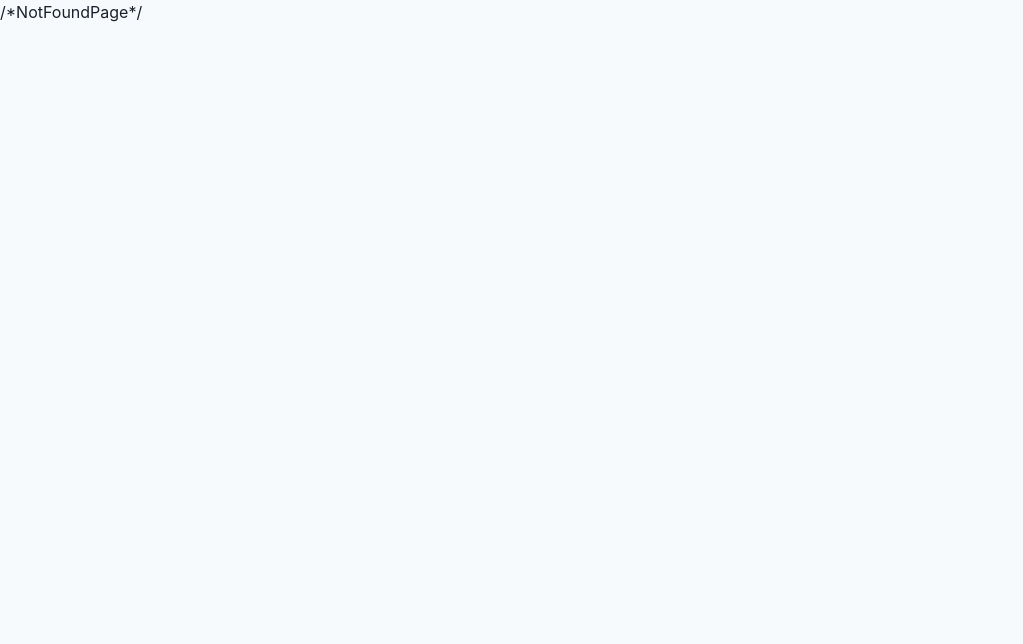
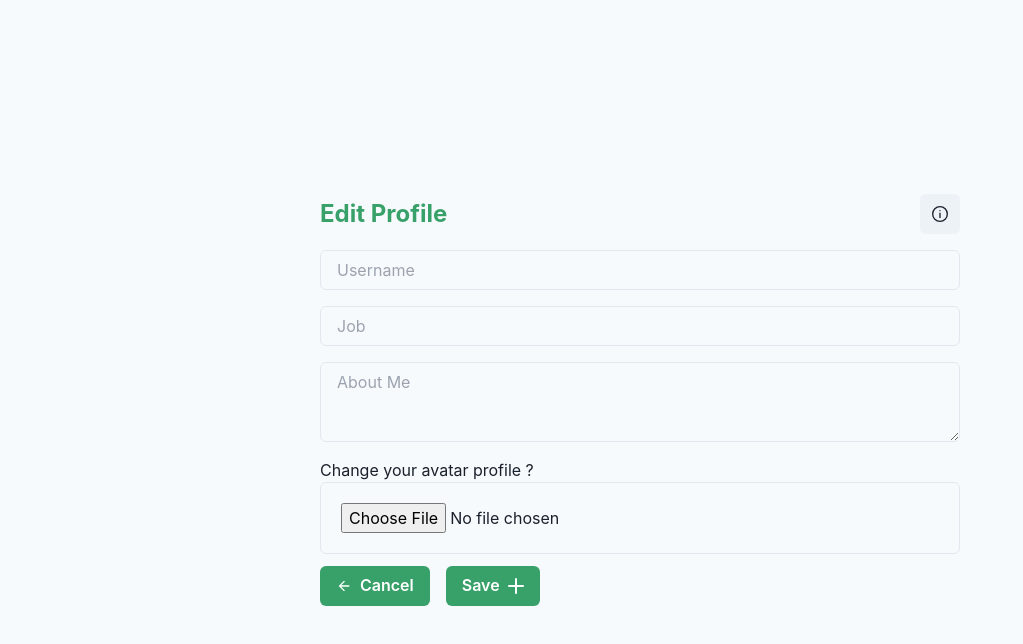
Before and after one commit to AsandyPutra77/PrakarsaHijau, a React (Vite) app: page /edit-profile in a window 1280 px wide. Shown: the top 644 px of the page, without its empty margins (0-1023 px from the left). Built offline with nearby package versions, Linux system fonts and the light colour scheme; no server answers.

Commit message:
adding style and splitting edit profile to it's own page, Adding Feature Flag for badge parameters

```diff
--- a/src/components/admin/tips/TipsInput.jsx
+++ b/src/components/admin/tips/TipsInput.jsx
@@ -5,6 +5,7 @@ import { useState, useEffect } from "react";
 import { auth, db, storage } from "../../../firebase/firebase";
 import { addDoc, collection, serverTimestamp } from 'firebase/firestore';
 import { ref, uploadBytesResumable, getDownloadURL } from 'firebase/storage';
+import { updateDoc, doc } from 'firebase/firestore';
 import { useNavigate } from "react-router-dom";
 
 export const TipsInput = () => {
@@ -13,6 +14,7 @@ export const TipsInput = () => {
     const [tips, setTips] = useState([]);
     const [tag, setTag] = useState("");
     const [image, setImage] = useState(null);
+    const [ totalTips, setTotalTips ] = useState(0);
     const toast = useToast();
     const navigate = useNavigate();
 
@@ -88,6 +90,12 @@ export const TipsInput = () => {
             try {
                 const docRef = await addDoc(collection(db, 'tips'), tip);
                 console.log("Document written with ID: ", docRef.id);
+                setTotalTips(totalTips + 1);
+
+                const userDoc = doc(db, 'users', uid);
+                await updateDoc(userDoc, {
+                    totalTips: totalTips + 1
+                });
                 toast({
                     title: "Success.",
                     description: "Tip added successfully.",
--- a/src/components/commons/NavigationBar.jsx
+++ b/src/components/commons/NavigationBar.jsx
@@ -88,7 +88,7 @@ export const NavBar = () => {
                 _hover={{ bg: 'red' }}
                 >Log Out</Button>
             <NavLink to='/profile'>
-                <Avatar name={userName} src='https://bit.ly/broken-link' />
+                <Avatar name={userName} src={ userDetails.avatar || 'https://bit.ly/broken-link' }/>
             </NavLink>
             </HStack>
             </Flex>
--- a/src/components/commons/ProfileCard.jsx
+++ b/src/components/commons/ProfileCard.jsx
@@ -1,5 +1,4 @@
 import {
-  Grid,
   Box,
   Badge,
   Heading,
@@ -8,35 +7,32 @@ import {
   AvatarBadge,
   Button,
   VStack,
-  Divider,
-  FormControl,
-  FormLabel,
-  Input,
-  Textarea,
+  HStack,
   Tag,
   TagRightIcon,
-  Stack
+  Stack,
+  IconButton,
+  Flex,
 } from '@chakra-ui/react';
 import { IoTrophySharp } from "react-icons/io5";
-import { useState , useEffect} from 'react';
-import { auth, db, storage } from '../../firebase/firebase';
-import { doc, getDoc, updateDoc } from 'firebase/firestore';
-import { ref, uploadBytesResumable, getDownloadURL } from "firebase/storage";
-import { Loading } from '../helper/Loading';
-import { useFormProfile } from '../../utils/hooks/useFormProfile';
 import { FaBriefcase } from "react-icons/fa";
+import { MdMarkEmailRead, MdVolunteerActivism} from "react-icons/md";
+import { GiAchievement } from "react-icons/gi";
+import { FaCrown } from "react-icons/fa6";
+import { CiEdit } from "react-icons/ci";
+import { doc, getDoc} from 'firebase/firestore';
+import { useState, useEffect } from 'react';
+import { auth, db} from '../../firebase/firebase';
+import { getRemoteConfig, fetchAndActivate, getAll} from 'firebase/remote-config';
+import { useNavigate } from 'react-router-dom';
+
 
 export const ProfileCard = () => {
 
-const [userDetails, setUserDetails] = useState(null);
-const [avatarFile, setAvatarFile] = useState(null);
-const [uploadingAvatar, setUploadingAvatar] = useState(false);
+  const [userDetails, setUserDetails] = useState("");
+  const [totalContributor, setTotalContributor] = useState(0);
 
-const [formValues, handleInputChange, resetForm] = useFormProfile({
-  displayName: '',
-  title: '',
-  aboutMe: '',
-});
+  const navigate = useNavigate();
 
   const fetchUserDetails = async () => {
     auth.onAuthStateChanged(async (user) => {
@@ -54,125 +50,64 @@ const fetchUserDetails = async () => {
     });
   }
 
-const onAvatarChange = (e) => {
-  setAvatarFile(e.target.files[0]);
-};
-
-const uploadAvatar = () => {
-  if (avatarFile) {
-    setUploadingAvatar(true);
-    const storageRef = ref(storage, `avatars/${avatarFile.name}`);
-    const uploadTask = uploadBytesResumable(storageRef, avatarFile);
-
-    return new Promise((resolve, reject) => {
-      uploadTask.on(
-        "state_changed",
-        (snapshot) => {
-          var progress = (snapshot.bytesTransferred / snapshot.totalBytes) * 100;
-          console.log('Upload is ' + progress + '% done');
-        },
-        (error) => {
-          console.log(error);
-          setUploadingAvatar(false);
-          reject(error);
-        },
-        () => {
-          getDownloadURL(uploadTask.snapshot.ref).then( (downloadURL) => {
-            setUploadingAvatar(false);
-            resolve(downloadURL);
-          });
-        }
-      );
-    });
-  }
-};
-
-const onSave = async () => {
-  try {
-    let avatarUrl = null;
-    if (avatarFile) {
-      avatarUrl = await uploadAvatar();
-    }
-    const userDoc = doc(db, "users", auth.currentUser.uid);
-    await updateDoc(userDoc, {
-      displayName: formValues.displayName,
-      title: formValues.title,
-      aboutMe: formValues.aboutMe,
-      ...(avatarUrl && { avatar: avatarUrl }),
-    });
-    resetForm();
-    fetchUserDetails();
-  } catch (error) {
-    console.error("Failed to save profile:", error);
-  }
+  const fetchRemoteConfig = async () => {
+    const remoteConfig2 = getRemoteConfig();
+    await fetchAndActivate(remoteConfig2);
+    const configValues = getAll(remoteConfig2);
+    const totalContributor = configValues['topContributor'].asNumber();
+    setTotalContributor(totalContributor);
+    console.log(totalContributor);
   };
 
   useEffect (() => {
-  fetchUserDetails()
-}, [])
-
-  if (userDetails === null) {
-    return <Loading />
-  }
-
-  if (uploadingAvatar) {
-    return <Loading text='We updating your profile...'/>
-  }
+    fetchUserDetails();
+    fetchRemoteConfig();
+  }, []);
 
   return (
-      <Box bg="url('/assets/bg.png')" bgSize={'cover'} bgRepeat={'no-repeat'} mt={0} w="100%" h="100vh" display="flex" justifyContent="center" alignItems="center">
-        <Grid templateColumns="repeat(2, 1fr)" gap={6} templateAreas="'user edit'">
-        <Box gridArea="user" bg="#ffffff" color="#333" borderRadius="lg" m={4} p={5} boxShadow="2xl" maxW="500px">
+    <Box bg="url('/assets/bg.png')" bgSize={'cover'} bgRepeat={'no-repeat'} mt={0} w="1600p" h="100vh" display="flex" justifyContent="center" alignItems="center">
+      <Box gridArea="user" bg="#ffffff" color="#333" borderRadius="lg" m={4} p={5} boxShadow="2xl" mt='auto' mb={8} w="600px">
         <Heading mb={4} fontSize="2xl" textAlign="center">Profile</Heading>
         <VStack spacing={3} align="center" >
           <Avatar size="2xl" name={userDetails.displayName} src={userDetails.avatar || 'https://bit.ly/dan-abramov'}>
-            <AvatarBadge as={IoTrophySharp} boxSize="1.0em" color="gold" borderWidth='0px'/>
+            {userDetails.totalTips >=  totalContributor && <AvatarBadge as={IoTrophySharp} boxSize="1.0em" color="gold" borderWidth='0px'/>}
           </Avatar>
+          <HStack mt={4}>
           <Text fontSize="xl" mb={2}><strong>{userDetails.displayName}</strong></Text>
-          <Badge colorScheme='green'>Top Contributor</Badge>
+          <IconButton aria-label="Edit Profile" mb={1} variant={'outline'} icon={<CiEdit />} onClick={() => navigate('/edit-profile')} />
+          </HStack>
+           {userDetails.totalTips >= totalContributor &&
+              <Badge colorScheme='green'>
+                <Flex justifyContent="space-between" width="100%">
+                  <Text>Top Contributor</Text> &nbsp;
+                  <GiAchievement color='black' style={{alignSelf: 'center'}}/>
+                </Flex>
+              </Badge>
+            }
+          <HStack spacing={2}>
+            <MdMarkEmailRead size="20px" style={{alignSelf: "center", marginBottom: 4}}/>
             <Text fontSize="md" mb={2}>{userDetails.email}</Text>
+          </HStack>
           <Tag size="md" mb={2}>
           <TagRightIcon boxSize="12px" as={FaBriefcase}  mr={2}/>
             {userDetails.title}
           </Tag>
-          <Text fontSize="md" mb={2}><strong>Total Contribution:</strong> {userDetails.contribution || "209"}</Text>
-          <Text fontSize="md" mb={2}>{userDetails.aboutMe || 'Software Developer handal yang suka bermain kartu remi tapi mengapa dia sangat besar sedangkan aku tidak'}</Text>
-          <Stack direction="row" spacing={4} align="center">
-            <Button colorScheme="teal" size="md" mt={'auto'}>
+          <HStack align={'center'}>
+            <MdVolunteerActivism style={{alignSelf: "center", marginBottom: 8}}/>
+          <Text fontSize="md" mb={2}><strong>Total Contribution:</strong> {userDetails.totalTips || "209"}</Text>
+          </HStack>
+          <Box bg="lightgray" p={2} borderRadius="md">
+            <Text fontSize="md" mb={2}>{userDetails.aboutMe || 'Deskripsikan dirimu !'}</Text>
+          </Box>
+          <Stack direction="row" spacing={4} mt={20} align="center">
+            <Button colorScheme="green" size="md" mt={'auto'}>
               Upgrade Role
+               &nbsp; <FaCrown color='yellow'/>
             </Button>
+
           </Stack>
         </VStack>
       </Box>
-          <Divider orientation="vertical" borderColor='black'/>
-          <Box gridArea="edit" bg="#ffffff" color="#333" borderRadius="lg" m={4} p={5} boxShadow="2xl" maxW="500px">
-          <Heading mb={4} fontSize="2xl" textAlign="center">Edit Profile</Heading>
-          <FormControl id="displayName" >
-            <FormLabel>Username</FormLabel>
-            <Input type="text" name="displayName" value={formValues.displayName} onChange={handleInputChange} />
-          </FormControl>
-          <FormControl id="title" >
-            <FormLabel mt={2}>Job</FormLabel>
-            <Input type="text" name="title" value={formValues.title} onChange={handleInputChange} />
-          </FormControl>
-          <FormControl id="avatar" >
-            <FormLabel mt={2}>Avatar Profile</FormLabel>
-            <Input type="file" onChange={onAvatarChange} mb={3} p={5} h='auto'/>
-          </FormControl>
-          <FormControl id="about-me">
-            <FormLabel mt={2}>About me</FormLabel>
-            <Textarea name="aboutMe" value={formValues.aboutMe} onChange={handleInputChange} />
-          </FormControl>
-          <Stack direction="row" spacing={4} mt={6} align="center">
-            <Button colorScheme="teal" size="md" onClick={onSave}>
-              Save
-            </Button>
-            <Button colorScheme="red" size="md" onClick={resetForm}>
-              Cancel
-            </Button>
-          </Stack>
-        </Box>
-        </Grid>
     </Box>
   );
 }
--- /dev/null
+++ b/src/components/profile/EditProfileForm.jsx
@@ -0,0 +1,144 @@
+import React, { useState } from 'react';
+import {
+  Flex,
+  Box,
+  Text,
+  Tooltip,
+  IconButton,
+  Input,
+  Textarea,
+  Button,
+} from '@chakra-ui/react';
+import { InfoOutlineIcon, ArrowBackIcon, AddIcon} from "@chakra-ui/icons";
+import { auth, db, storage } from '../../firebase/firebase';
+import { doc, updateDoc } from 'firebase/firestore';
+import { ref, uploadBytesResumable, getDownloadURL } from "firebase/storage";
+import { Loading } from '../helper/Loading';
+import { useFormProfile } from '../../utils/hooks/useFormProfile';
+import { useNavigate } from 'react-router-dom';
+
+export const EditProfileForm = () => {
+    const [avatarFile, setAvatarFile] = useState(null);
+    const [uploadingAvatar, setUploadingAvatar] = useState(false);
+
+    const navigate = useNavigate();
+
+    const [formValues, handleInputChange, resetForm] = useFormProfile({
+      displayName: '',
+      title: '',
+      aboutMe: '',
+    });
+
+    const onAvatarChange = (e) => {
+      setAvatarFile(e.target.files[0]);
+    };
+
+    const uploadAvatar = () => {
+      if (avatarFile) {
+        setUploadingAvatar(true);
+        const storageRef = ref(storage, `avatars/${avatarFile.name}`);
+        const uploadTask = uploadBytesResumable(storageRef, avatarFile);
+
+        return new Promise((resolve, reject) => {
+          uploadTask.on(
+            "state_changed",
+            (snapshot) => {
+              var progress = (snapshot.bytesTransferred / snapshot.totalBytes) * 100;
+              console.log('Upload is ' + progress + '% done');
+            },
+            (error) => {
+              console.log(error);
+              setUploadingAvatar(false);
+              reject(error);
+            },
+            () => {
+              getDownloadURL(uploadTask.snapshot.ref).then( (downloadURL) => {
+                setUploadingAvatar(false);
+                resolve(downloadURL);
+              });
+            }
+          );
+        });
+      }
+    };
+
+    const handleBack = () => {
+      navigate(-1);
+    }
+
+    const onSave = async () => {
+      try {
+        let avatarUrl = null;
+        if (avatarFile) {
+          avatarUrl = await uploadAvatar();
+        }
+        const userDoc = doc(db, "users", auth.currentUser.uid);
+        await updateDoc(userDoc, {
+          displayName: formValues.displayName,
+          title: formValues.title,
+          aboutMe: formValues.aboutMe,
+          ...(avatarUrl && { avatar: avatarUrl }),
+        });
+        resetForm();
+        navigate('/profile');
+      } catch (error) {
+        console.error("Failed to save profile:", error);
+      }
+    };
+
+    if (uploadingAvatar) {
+      return <Loading text='We updating your profile...'/>
+    }
+
+    return (
+      <Flex direction="column" align="center" justify="center" h="100vh">
+          <Box w="50%">
+              <form onSubmit={onSave}>
+                  <Flex justifyContent="space-between" alignItems="center" mb={4}>
+                      <Text fontSize="2xl" fontWeight="bold" color="green.500">
+                          Edit Profile
+                      </Text>
+                      <Tooltip label="Please provide accurate and helpful information." fontSize="md">
+                          <IconButton aria-label="Info" icon={<InfoOutlineIcon />} />
+                      </Tooltip>
+                  </Flex>
+                  <Input
+                      type="text"
+                      placeholder="Username"
+                      name="displayName"
+                      value={formValues.displayName}
+                      onChange={handleInputChange}
+                      mb={4}
+                  />
+                  <Input
+                      type="text"
+                      placeholder="Job"
+                      name="title"
+                      value={formValues.title}
+                      onChange={handleInputChange}
+                      mb={4}
+                  />
+                  <Textarea
+                      placeholder="About Me"
+                      name="aboutMe"
+                      value={formValues.aboutMe}
+                      onChange={handleInputChange}
+                      mb={4}
+                  />
+                  <Text>Change your avatar profile ?</Text>
+                  <Input
+                      type="file"
+                      onChange={onAvatarChange}
+                      mb={3} p={5} h='auto'
+                  />
+                  <Button leftIcon={<ArrowBackIcon />} colorScheme="green" onClick={resetForm && handleBack} mr={4}>
+                      Cancel
+                  </Button>
+                  <Button rightIcon={<AddIcon />} colorScheme="green" type="submit">
+                      Save
+                  </Button>
+              </form>
+          </Box>
+      </Flex>
+  );
+}
--- a/src/firebase/firebase.js
+++ b/src/firebase/firebase.js
@@ -3,6 +3,7 @@ import { initializeApp } from "firebase/app";
 import { getAuth } from "firebase/auth";
 import { getFirestore } from "firebase/firestore";
 import { getStorage } from "firebase/storage";
+import { getRemoteConfig } from "firebase/remote-config";
 // import { getAnalytics } from "firebase/analytics";
 // TODO: Add SDKs for Firebase products that you want to use
 // https://firebase.google.com/docs/web/setup#available-libraries
@@ -26,5 +27,6 @@ const app = initializeApp(firebaseConfig);
 export const auth = getAuth()
 export const db = getFirestore(app)
 export const storage = getStorage(app)
+export const remoteConfig = getRemoteConfig(app);
 
 export default app;
--- /dev/null
+++ b/src/pages/profile/EditProfilePage.jsx
@@ -0,0 +1,10 @@
+import React from "react";
+import { EditProfileForm } from "../../components/profile/EditProfileForm";
+
+export const EditProfilePage = () => {
+    return (
+        <div>
+            <EditProfileForm />
+        </div>
+    );
+}
--- a/src/routes/Routes.jsx
+++ b/src/routes/Routes.jsx
@@ -11,6 +11,7 @@ import { TipsForm } from "../pages/tips/TipsForm";
 import { ProtectedRoute } from "../utils/ProtectedRoute";
 import { DetailTipsPage } from "../pages/tips/DetailTipsPage";
 import { AboutUsPage } from "../pages/about/AboutUsPage";
+import { EditProfilePage } from "../pages/profile/EditProfilePage";
 
 export const Routers = () => {
     return (
@@ -24,6 +25,7 @@ export const Routers = () => {
             {ProtectedRoute("/contribute", <TipsForm />)}
             <Route path="/landing" element={<Landing />} />
             <Route path="/profile" element={<Profile />} />
+            <Route path="/edit-profile" element={<EditProfilePage />} />
             <Route path="/article" element={<Article />} />
             <Route path="/article/:id" element={<ArticleDetail />}/>
             <Route path="/about" element={<AboutUsPage />} />
```
Lines whose indentation alone changed are shown as unchanged.
